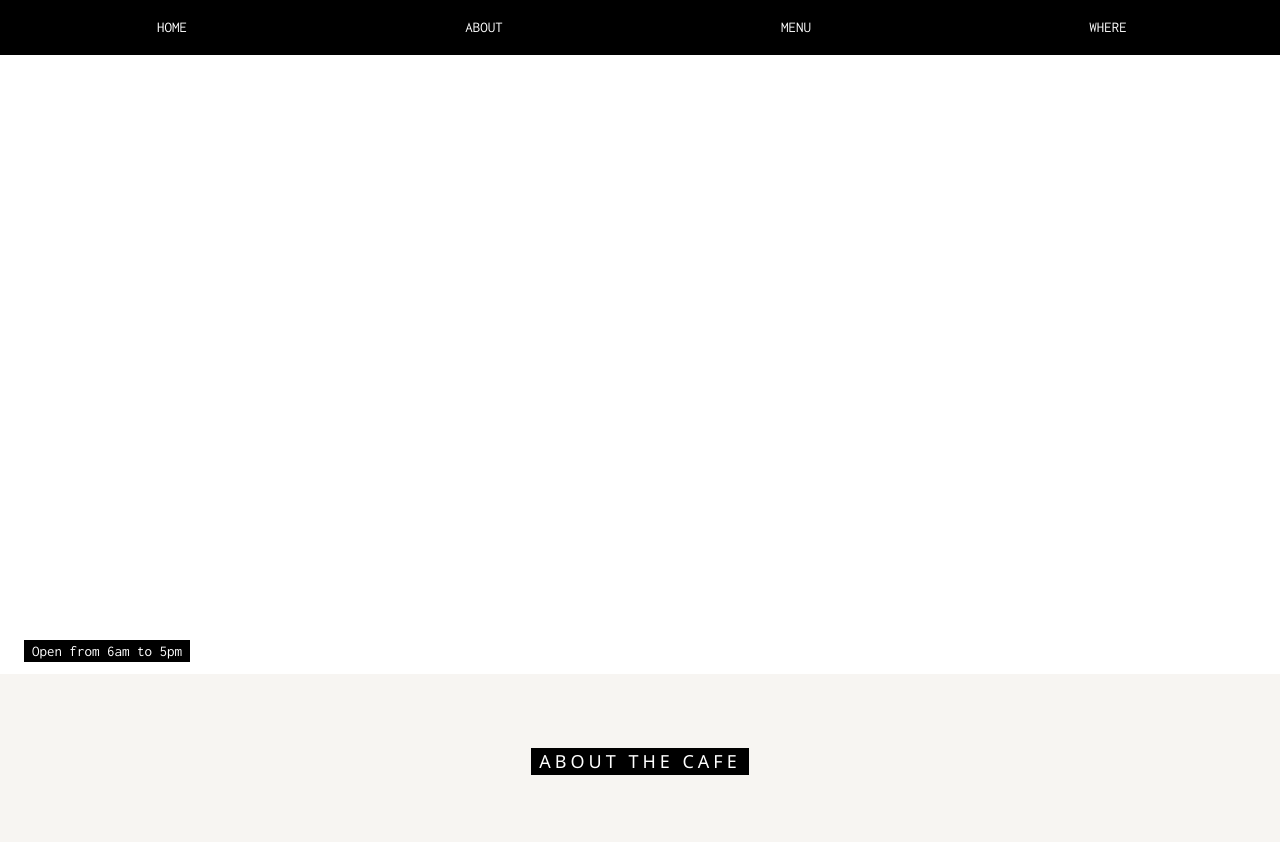
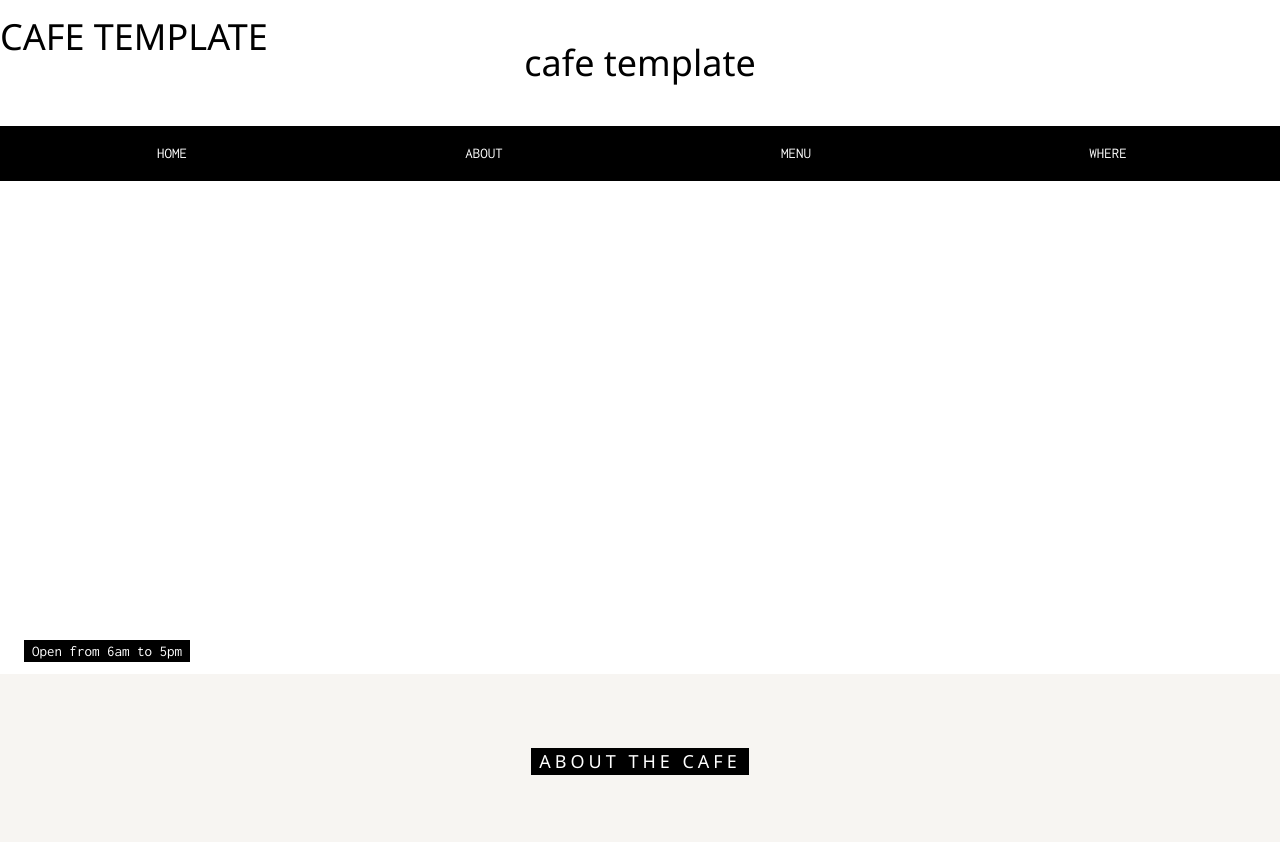
Before and after one commit to Aishwarya2307/cafe, a plain HTML site: page index.html in a window 1280 px wide. Shown: the top 842 px of the page. Drawn offline with nearby package versions, Linux system fonts and the light colour scheme.

Commit message:
Update index.html

```diff
--- a/index.html
+++ b/index.html
@@ -28,6 +28,7 @@ body, html {
   <h1> CAFE TEMPLATE</h1>
 <!-- Links (sit on top) -->
 <div class="w3-top">
+  <center><h1><bold><span><p>cafe template</p></span></bold></h1></center>
   <div class="w3-row w3-padding w3-black">
     <div class="w3-col s3">
       <a href="#" class="w3-button w3-block w3-black">HOME</a>
```
